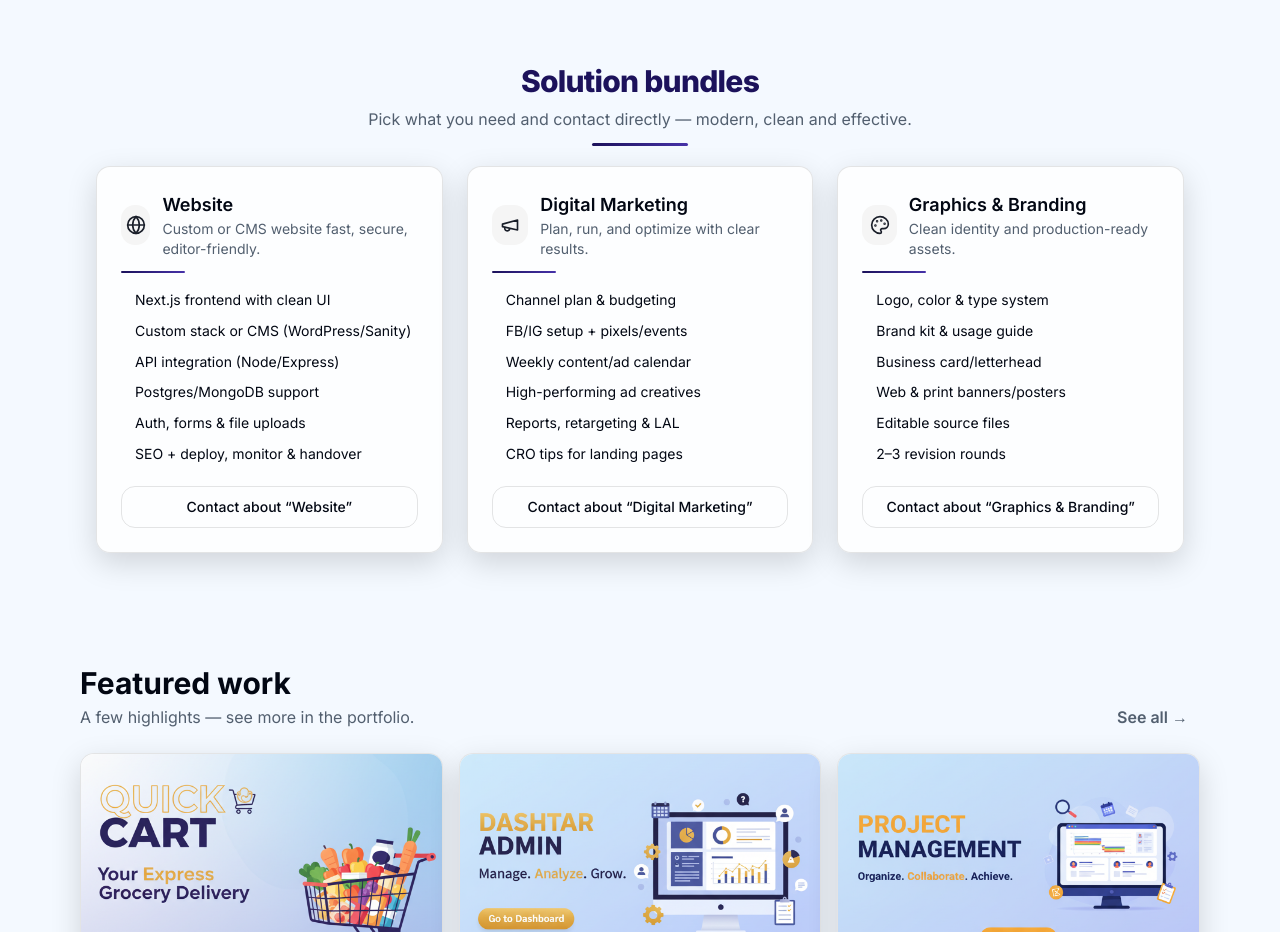
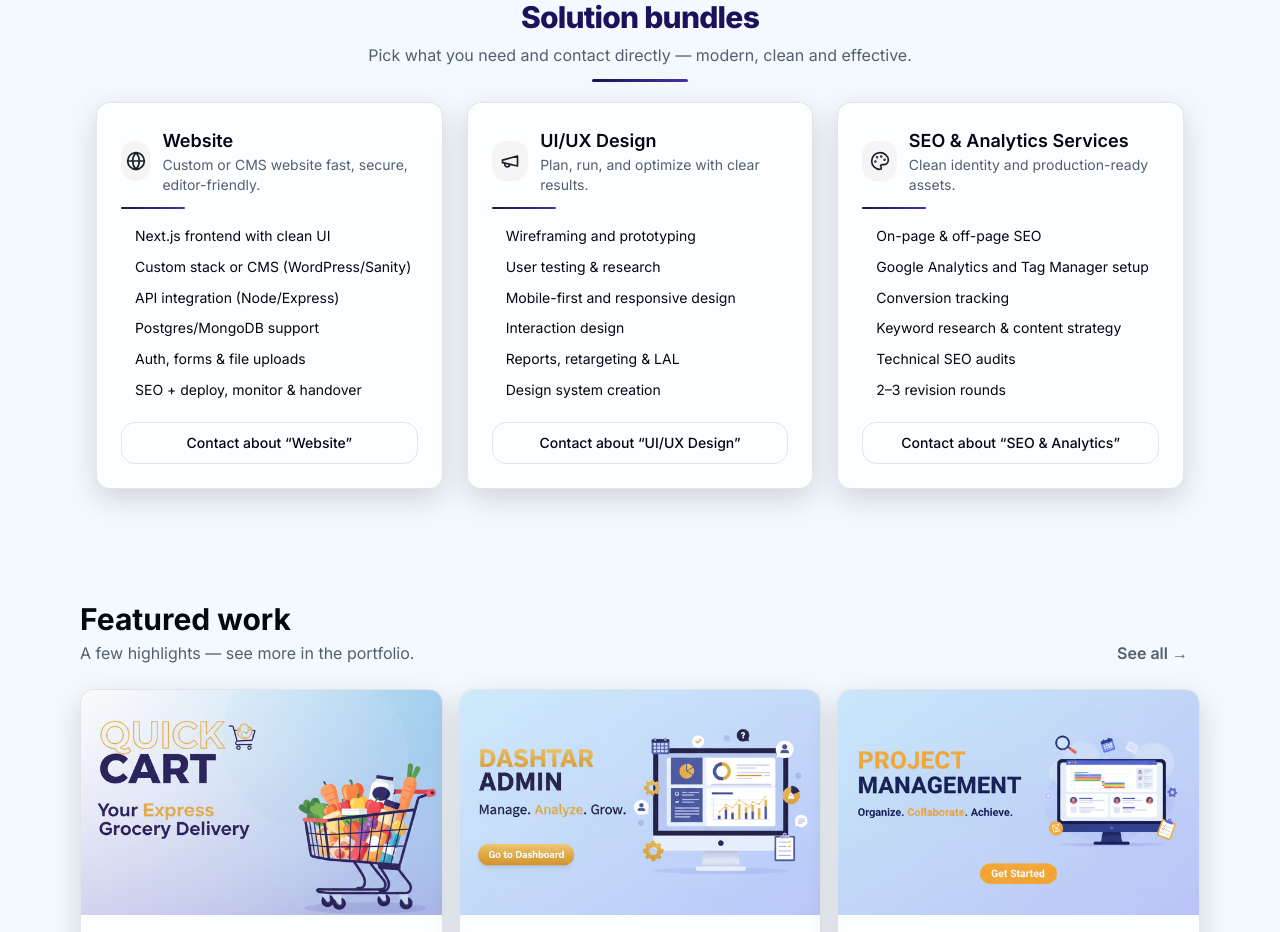
Before and after one commit to shahriear/portfolio, a Next.js app: page / in a window 1280 px wide. Shown: the part 1420-2352 px from the top of the page. Built offline with nearby package versions, Linux system fonts and the light colour scheme; no server answers.

Commit message:
bundles updating

```diff
--- a/components/BundlesSection.jsx
+++ b/components/BundlesSection.jsx
@@ -12,45 +12,45 @@ const SURFACE_BG = "oklch(var(--surface))";
 const BUNDLES = [
   {
     icon: Globe,
-    name: "Website",
-    caption: "Custom or CMS website fast, secure, editor-friendly.",
+    name: 'Website',
+    caption: 'Custom or CMS website fast, secure, editor-friendly.',
     bullets: [
-      "Next.js frontend with clean UI",
-      "Custom stack or CMS (WordPress/Sanity)",
-      "API integration (Node/Express)",
-      "Postgres/MongoDB support",
-      "Auth, forms & file uploads",
-      "SEO + deploy, monitor & handover",
+      'Next.js frontend with clean UI',
+      'Custom stack or CMS (WordPress/Sanity)',
+      'API integration (Node/Express)',
+      'Postgres/MongoDB support',
+      'Auth, forms & file uploads',
+      'SEO + deploy, monitor & handover',
     ],
-    queryLabel: "Website",
+    queryLabel: 'Website',
   },
   {
     icon: Megaphone,
-    name: "Digital Marketing",
-    caption: "Plan, run, and optimize with clear results.",
+    name: 'UI/UX Design',
+    caption: 'Plan, run, and optimize with clear results.',
     bullets: [
-      "Channel plan & budgeting",
-      "FB/IG setup + pixels/events",
-      "Weekly content/ad calendar",
-      "High-performing ad creatives",
-      "Reports, retargeting & LAL",
-      "CRO tips for landing pages",
+      'Wireframing and prototyping',
+      'User testing & research',
+      'Mobile-first and responsive design',
+      'Interaction design ',
+      'Reports, retargeting & LAL',
+      'Design system creation',
     ],
-    queryLabel: "Digital Marketing",
+    queryLabel: 'UI/UX Design',
   },
   {
     icon: Palette,
-    name: "Graphics & Branding",
-    caption: "Clean identity and production-ready assets.",
+    name: 'SEO & Analytics Services',
+    caption: 'Clean identity and production-ready assets.',
     bullets: [
-      "Logo, color & type system",
-      "Brand kit & usage guide",
-      "Business card/letterhead",
-      "Web & print banners/posters",
-      "Editable source files",
-      "2–3 revision rounds",
+      'On-page & off-page SEO',
+      'Google Analytics and Tag Manager setup',
+      'Conversion tracking',
+      'Keyword research & content strategy',
+      'Technical SEO audits',
+      '2–3 revision rounds',
     ],
-    queryLabel: "Graphics & Branding",
+    queryLabel: 'SEO & Analytics',
   },
 ];
 
--- a/components/HeroSection.jsx
+++ b/components/HeroSection.jsx
@@ -88,7 +88,7 @@ export default function HeroSection({
         transition={{ duration: 0.6, ease: 'easeOut' }}
         className="relative"
       >
-        <div className="card h-80 overflow-hidden p-0 md:h-[26rem] w-fit">
+        <div className="card h-80 overflow-hidden p-0 md:h-[22rem] md:ml-24 w-fit">
           <Image
             src={imageSrc}
             alt={imageAlt}
--- a/components/ServicesSection.jsx
+++ b/components/ServicesSection.jsx
@@ -53,7 +53,7 @@ const container = {
 };
 const item = {
   hidden: { opacity: 0, y: 12 },
-  show: { opacity: 1, y: 0, transition: { duration: 0.45, ease: 'easeOut' } },
+  show: { opacity: 1, y: 5, transition: { duration: 0.55, ease: 'easeOut' } },
 };
 
 export default function ServicesSection() {
```
Also changed, not shown: app/(Home)/page.jsx (renamed from app/page.jsx).
